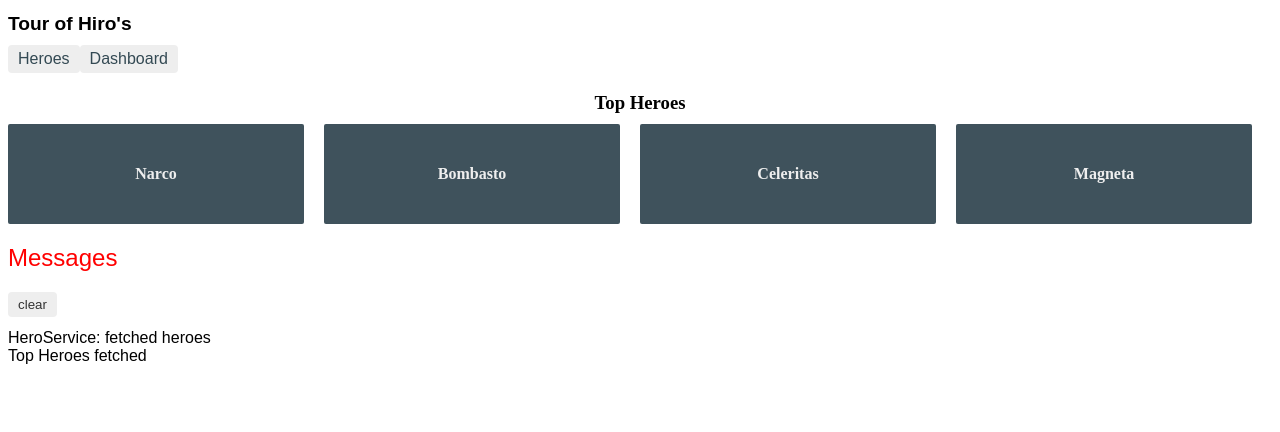
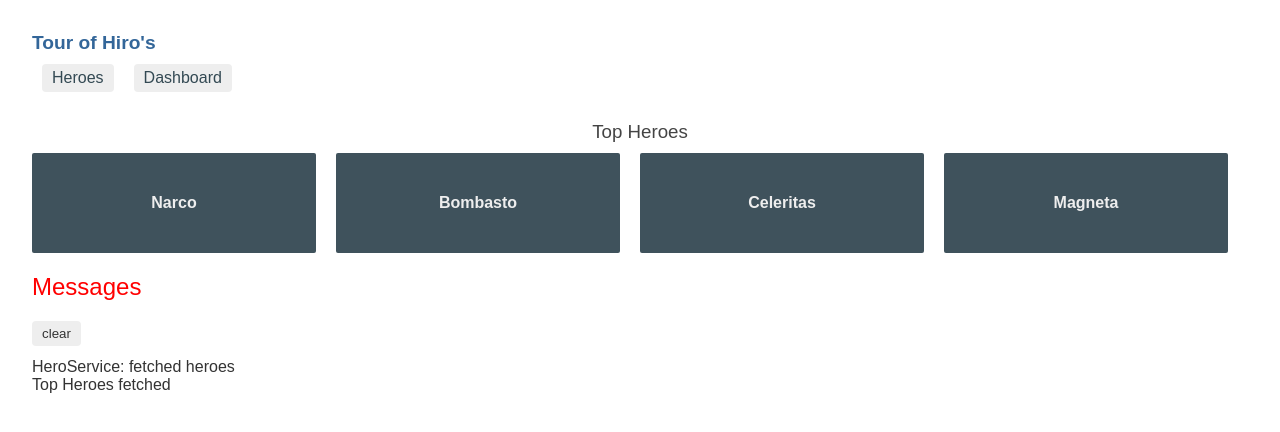
Before and after one commit to brunoanhaia/tour-of-heroes-modified, an Angular app: page /dashboard in a window 1280 px wide. Shown: the top 432 px of the page. Built offline with nearby package versions, Linux system fonts and the light colour scheme.

Commit message:
Fixed global css

```diff
--- a/src/app/app.component.css
+++ b/src/app/app.component.css
@@ -10,12 +10,11 @@
 nav a {
   padding: 5px 10px;
   text-decoration: none;
-  margin-top: 10px;
+  margin: 10px;
   display: inline-block;
   background-color: #eee;
   border-radius: 4px;
 }
-
 nav a:visited, a:link {
   color: #334953;
 }
--- a/src/styles.css
+++ b/src/styles.css
@@ -1 +1,65 @@
-/* You can add global styles to this file, and also import other style files */
+/* Global Styles */
+h1 {
+  color: #369;
+  font-family: Arial, Helvetica, sans-serif;
+  font-size: 250%;
+}
+h2, h3 {
+  color: #444;
+  font-family: Arial, Helvetica, sans-serif;
+  font-weight: lighter;
+}
+body {
+  margin: 2em;
+}
+body, input[text], button {
+  color: #333;
+  font-family: Cambria, Georgia;
+}
+a {
+  cursor: pointer;
+  cursor: hand;
+}
+button {
+  font-family: Arial;
+  background-color: #eee;
+  border: none;
+  padding: 5px 10px;
+  border-radius: 4px;
+  cursor: pointer;
+  cursor: hand;
+}
+button:hover {
+  background-color: #cfd8dc;
+}
+button:disabled {
+  background-color: #eee;
+  color: #aaa;
+  cursor: auto;
+}
+
+/* Navigation link styles */
+nav a {
+  padding: 5px 10px;
+  text-decoration: none;
+  margin-right: 10px;
+  margin-top: 10px;
+  display: inline-block;
+  background-color: #eee;
+  border-radius: 4px;
+}
+nav a:visited, a:link {
+  color: #607D8B;
+}
+nav a:hover {
+  color: #039be5;
+  background-color: #CFD8DC;
+}
+nav a.active {
+  color: #039be5;
+}
+
+/* everywhere else */
+* {
+  font-family: Arial, Helvetica, sans-serif;
+}
```
